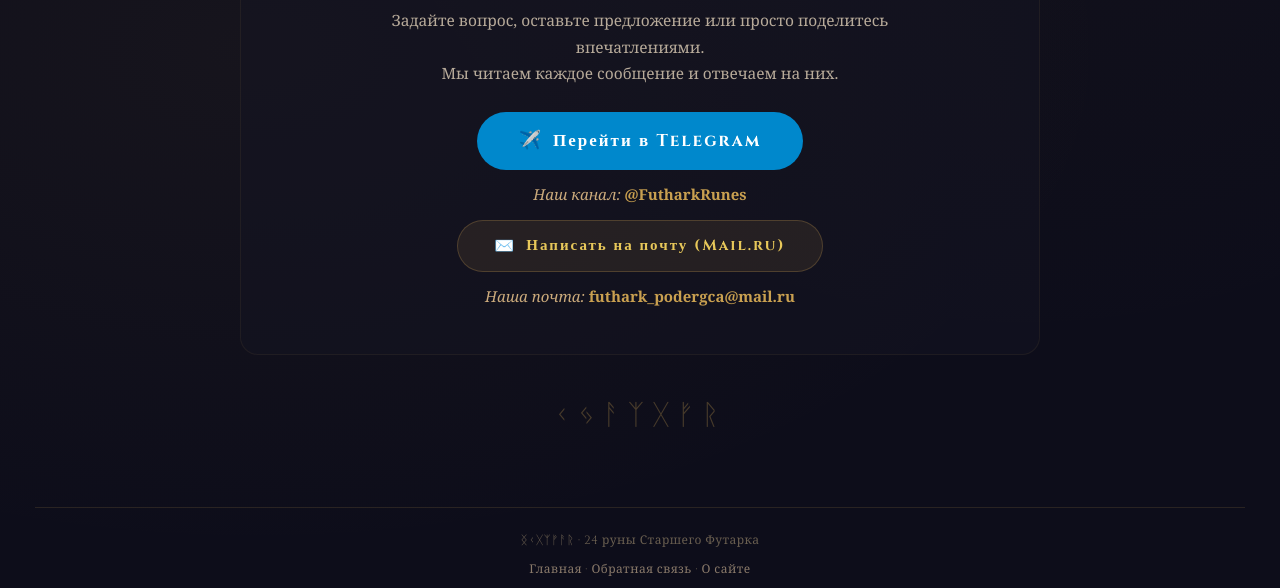
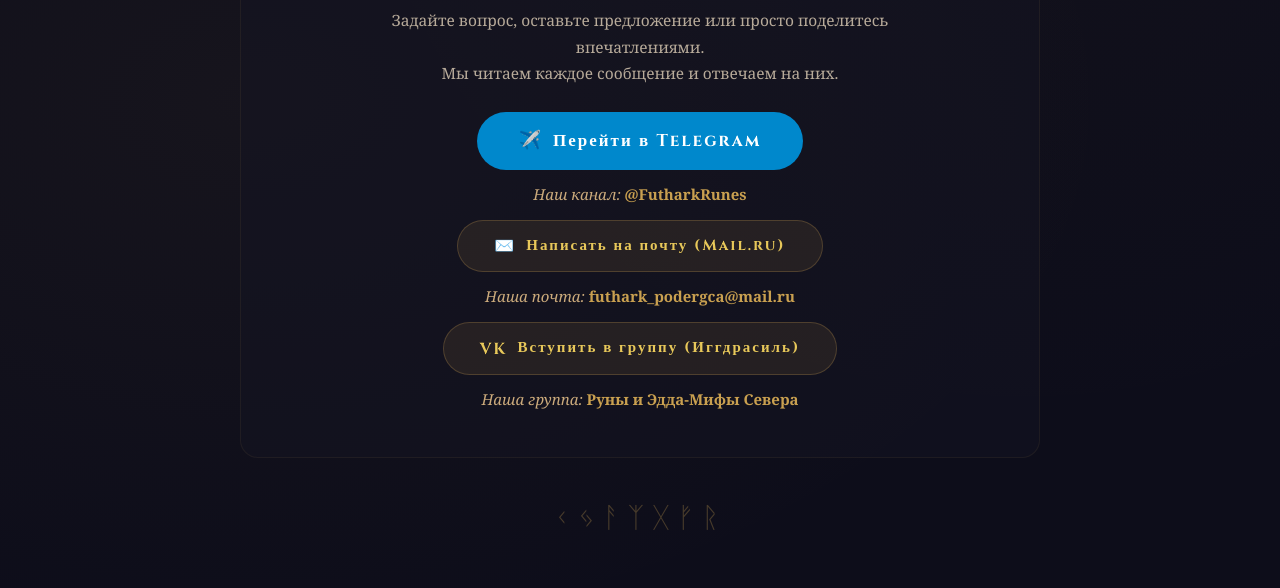
Before and after one commit to iliya-Runi/mobsite, a plain HTML site: page feedback.html in a window 1280 px wide. Shown: the part 547-1135 px from the top of the page. Drawn offline with Linux system fonts and the light colour scheme.

Commit message:
Update feedback.html

```diff
--- a/feedback.html
+++ b/feedback.html
@@ -260,6 +260,12 @@
             <div class="contact-note">
                 Наша почта: <strong>futhark_podergca@mail.ru</strong>
             </div>
+            <a href="https://vk.ru/club241829313" target="_blank" rel="noopener" class="email-btn">
+                <span class="mail-icon">VK</span> Вступить в группу (Иггдрасиль)
+            </a>
+            <div class="contact-note">
+                Наша группа: <strong>Руны и Эдда-Мифы Севера</strong>
+            </div>
         </div>
 
         <div class="rune-signature">
```
